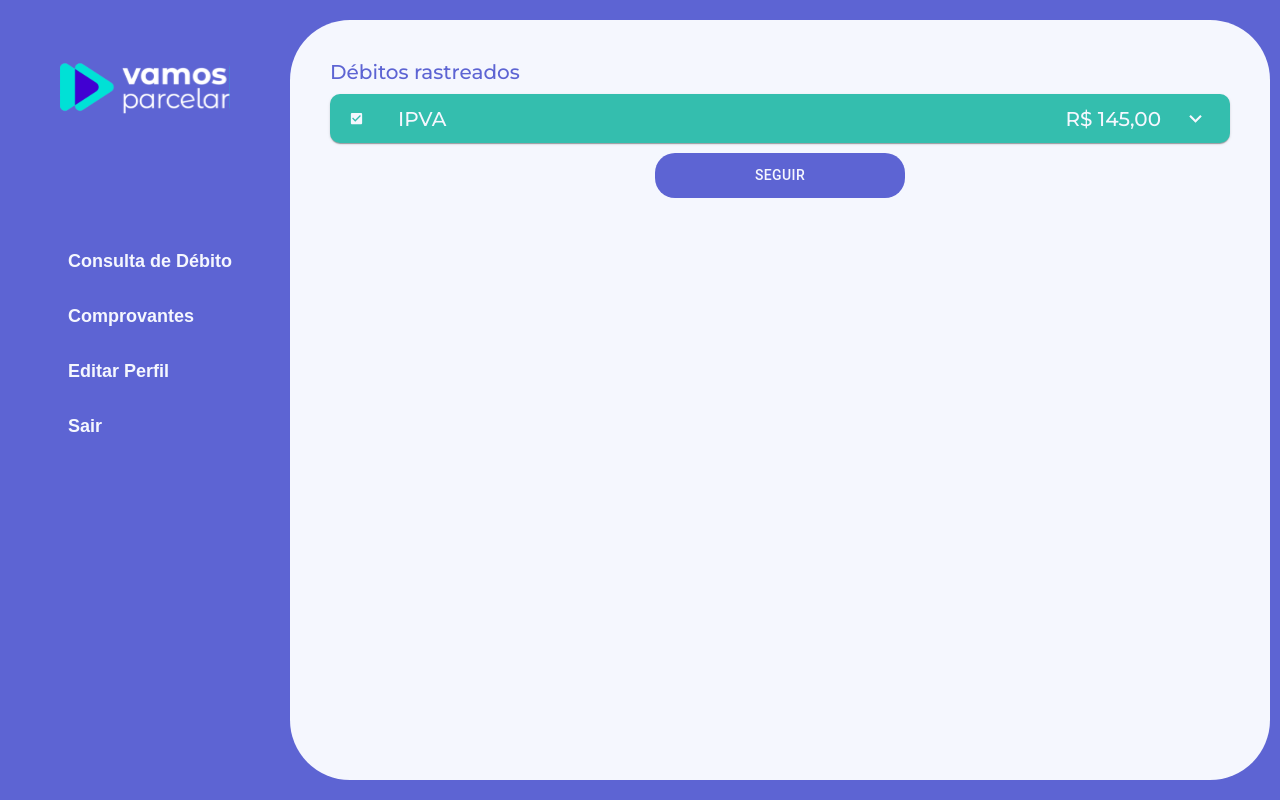
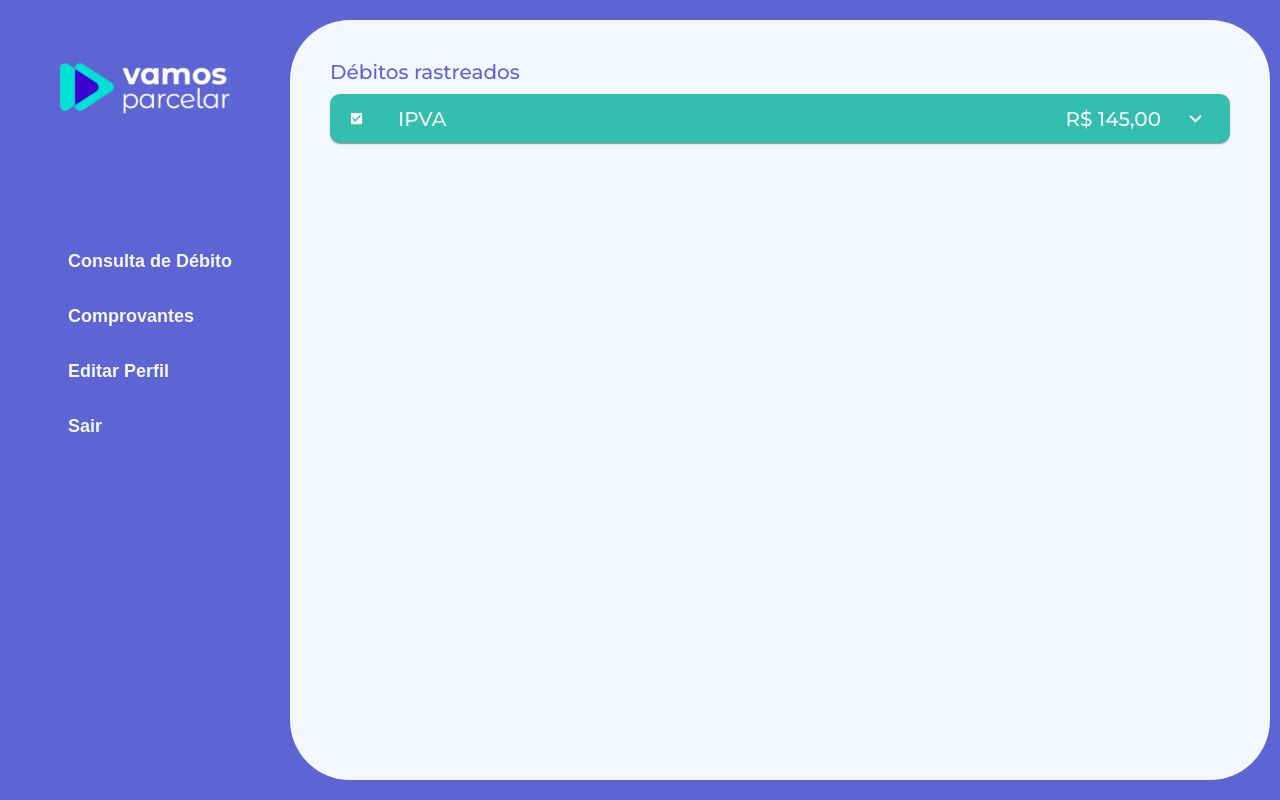
Before and after one commit to Vamos-Parcelar-Lift-Learning/Frontend, a React (Create React App) app: page /debit_consultation in a window 1280 px wide. Built offline with nearby package versions, Linux system fonts and the light colour scheme.

Commit message:
adicionado componente Button

```diff
--- a/src/components/Button/index.tsx
+++ b/src/components/Button/index.tsx
@@ -1,13 +1,31 @@
 import React from 'react';
 
-import { ButtonContainer } from './styles';
+import { ButtonContainer, useStyles, Loading } from './styles';
 
 interface ButtonProps {
-  childre?: any;
+  children: any;
+  loading?: boolean;
+  style: any;
 }
 
-const Button: React.FC<ButtonProps> = ({ children }) => {
-  return <ButtonContainer>{children}</ButtonContainer>;
+const Button: React.FC<ButtonProps> = ({
+  children,
+  loading = false,
+  style,
+}) => {
+  const classes = useStyles();
+
+  return (
+    <ButtonContainer
+      style={style}
+      classes={{
+        root: classes.button,
+        label: classes.label,
+      }}
+    >
+      {loading ? <Loading style={{ width: 25, height: 25 }} /> : children}
+    </ButtonContainer>
+  );
 };
 
 export default Button;
--- a/src/components/Button/styles.ts
+++ b/src/components/Button/styles.ts
@@ -1,5 +1,6 @@
 import styled from 'styled-components';
 import { Button, CircularProgress } from '@material-ui/core';
+import { makeStyles } from '@material-ui/core/styles';
 import colors from '../../styles/colors';
 
 export const Container = styled.div``;
@@ -7,9 +8,26 @@ export const Container = styled.div``;
 export const ButtonContainer = styled(Button)`
   && {
     color: ${colors.fontPrimary};
-    background-color: ${colors.primary};
+    background-color: ${colors.PRIMARY};
     font-size: 14px;
     padding: 10px 100px;
-    border-radius: 20px;
+    border-radius: 25px;
+    height: 48px;
   }
 `;
+
+export const useStyles = makeStyles({
+  button: {
+    background: `linear-gradient(45deg, ${colors.TERTIARY} 5%, ${colors.PRIMARY} 90%)`,
+  },
+  label: {
+    textTransform: 'capitalize',
+    fontSize: 16,
+  },
+});
+
+export const Loading = styled(CircularProgress)`
+  && {
+    color: white;
+  }
+`;
```
